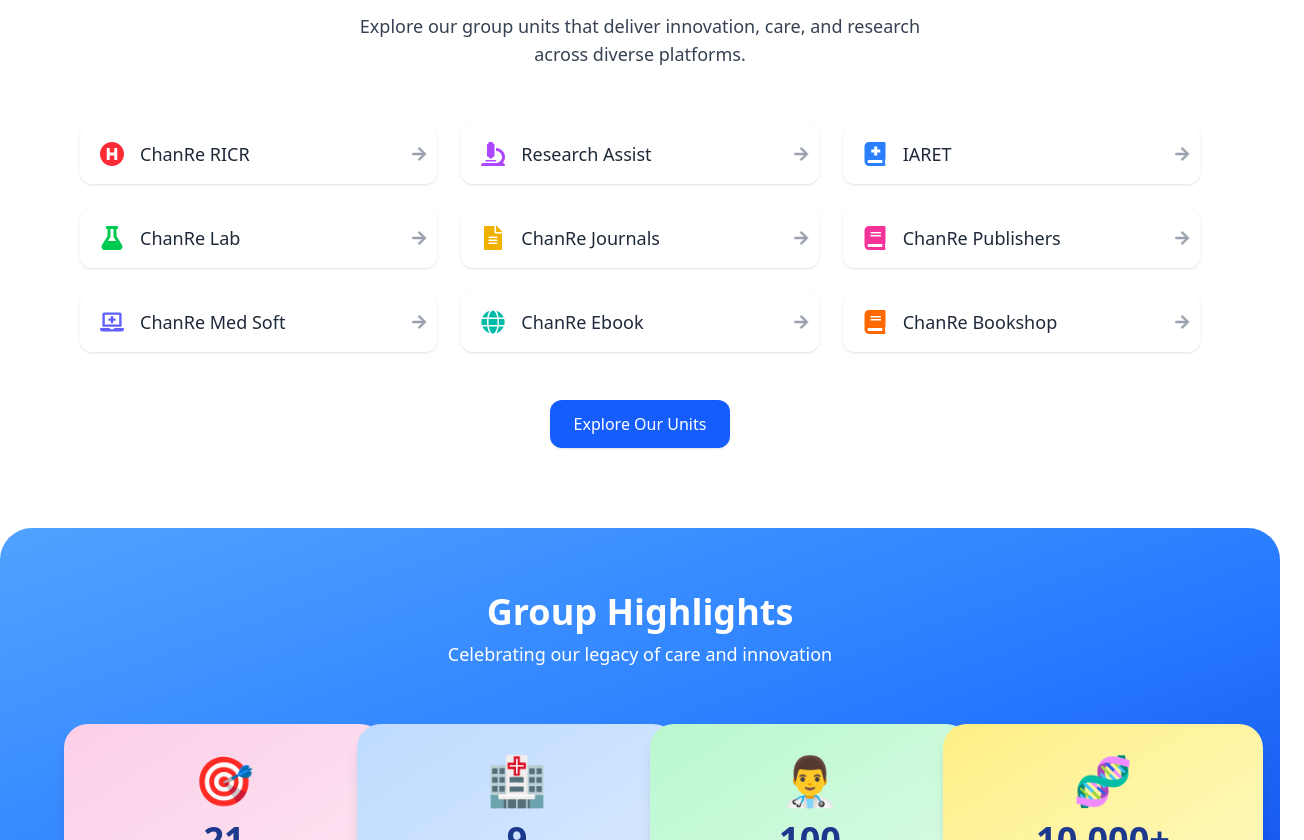
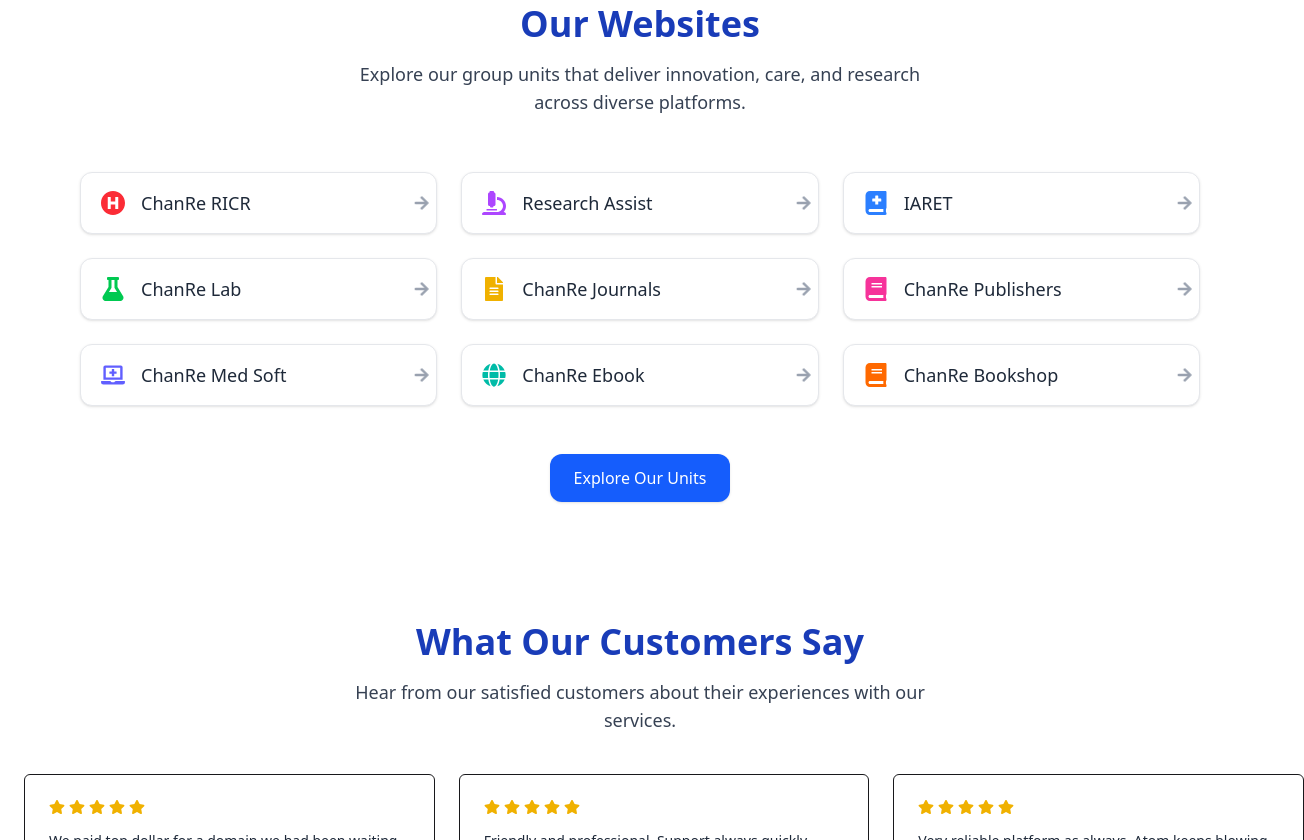
Before and after one commit to ManuJ1210/ChanRe, a React (Vite) app: page / in a window 1280 px wide. Shown: the part 1960-2800 px from the top of the page, 1304 px wide, since content can reach past the window. Built offline with nearby package versions, Linux system fonts and the light colour scheme.

Commit message:
Added few animations

```diff
--- a/src/components/Carousel.jsx
+++ b/src/components/Carousel.jsx
@@ -16,7 +16,7 @@
           viewport={{ once: true }}
         >
           <h1 className="text-6xl font-extrabold text-gray-700 leading-tight mb-4 drop-shadow-sm">
-            Healthcare built to{" "}
+            Healthcare built to <br />{" "}
             <span className="text-blue-600">
               <Typewriter
                 words={["Serve", "Care", "Innovate", "Heal"]}
--- /dev/null
+++ b/src/components/CustomerReviews.jsx
@@ -0,0 +1,86 @@
+import React, { useState } from "react";
+import { FaStar, FaChevronLeft, FaChevronRight } from "react-icons/fa";
+
+const testimonials = [
+  {
+    name: "DB",
+    date: "January 28th, 2025",
+    feedback:
+      "We paid top dollar for a domain we had been waiting to obtain for a while, Atom made the payment and transfer painless and swift. Even with the delay of waiting over the weekend for our funds to transfer. Tech support is pretty swift to answer any emails as well. Accepting the final transfer was a b ...",
+  },
+  {
+    name: "customer",
+    date: "May 13th, 2025",
+    feedback:
+      "Friendly and professional. Support always quickly responded when I had a question. The company did a fantastic job handling a sale and listened to me when I had feedback. I trust doing business with Atom.",
+  },
+  {
+    name: "oluwaseun ebhohon",
+    date: "May 7th, 2025",
+    feedback:
+      "Very reliable platform as always. Atom keeps blowing my mind away. Sold a name and the transaction went very smoothly. I got paid in less than 30 minutes of payout request",
+  },
+  {
+    name: "new user",
+    date: "May 1st, 2025",
+    feedback:
+      "Excellent experience. Seamless platform and trustworthy. I’ll definitely use Atom again in the future.",
+  },
+];
+
+const TestimonialCard = ({ feedback, name, date }) => (
+  <div className="border p-6 rounded-md w-full md:w-1/3 flex-shrink-0 bg-white">
+    <div className="flex items-center gap-1 mb-4 text-yellow-500">
+      {Array(5)
+        .fill()
+        .map((_, i) => (
+          <FaStar key={i} />
+        ))}
+    </div>
+    <p className="text-gray-800 text-sm mb-6 line-clamp-6">{feedback}</p>
+    <p className="font-semibold text-sm text-gray-900">{name}</p>
+    <p className="text-sm text-gray-500 mt-1">{date}</p>
+  </div>
+);
+
+const TestimonialSection = () => {
+  const [index, setIndex] = useState(0);
+  const perPage = 3;
+
+  const next = () => setIndex((prev) => (prev + perPage) % testimonials.length);
+  const prev = () => setIndex((prev) => (prev - perPage + testimonials.length) % testimonials.length);
+
+  const visible = Array.from({ length: perPage }, (_, i) => testimonials[(index + i) % testimonials.length]);
+
+  return (
+    <section className="max-w-7xl mx-auto px-6 py-12 mt-10 ">
+      <h2 className=" text-4xl font-extrabold text-center mt-8 text-blue-800 ">What Our Customers Say</h2>
+        <p className="text-center text-gray-700 mt-4 max-w-xl mx-auto text-base sm:text-lg">Hear from our satisfied customers about their experiences with our services.</p>
+
+      <div className="flex flex-col md:flex-row gap-6 mx-auto h-80 mt-10 ">
+        {visible.map((t, i) => (
+          <TestimonialCard key={i} {...t} />
+        ))}
+      </div>
+
+      <div className="flex justify-end mt-6 pr-2 gap-2">
+        <button
+          onClick={prev}
+          className="w-10 h-10 rounded-full border bg-white border-gray-300 flex items-center justify-center text-gray-700 hover:bg-gray-900 hover:text-white"
+        >
+          <FaChevronLeft />
+        </button>
+        <button
+          onClick={next}
+          className="w-10 h-10 rounded-full border bg-white border-gray-300 flex items-center justify-center text-gray-700 hover:bg-gray-900 hover:text-white"
+        >
+          <FaChevronRight />
+        </button>
+      </div>
+
+
+    </section>
+  );
+};
+
+export default TestimonialSection;
--- a/src/components/Highlights.jsx
+++ b/src/components/Highlights.jsx
@@ -30,7 +30,7 @@
         </p>
       </motion.div>
 
-      <div className="grid grid-cols-1 sm:grid-cols-2 lg:grid-cols-4 gap-5">
+      <div className="grid grid-cols-1 sm:grid-cols-2 lg:grid-cols-4 gap-4">
         {highlights.map((item, index) => (
           <motion.div
             key={index}
--- a/src/components/units.jsx
+++ b/src/components/units.jsx
@@ -53,12 +53,12 @@
           {units.map((unit, index) => (
             <motion.li
               key={index}
-              className="flex items-center justify-between gap-4border border-gray-200 rounded-xl px-5 py-4 shadow hover:shadow-md transition"
+              className="flex items-center justify-between gap-4 border bg-white border-gray-200 rounded-xl px-5 py-4 ease-in-out shadow hover:shadow-md transition"
               initial={{ opacity: 0, y: 30 }}
               whileInView={{ opacity: 1, y: 0 }}
-              transition={{ duration: 0.4, delay: index * 0.1 }}
+              transition={{ duration: 0.15}}
               viewport={{ once: true }}
-              whileHover={{ scale: 1.02 }}
+              whileHover={{ scale: 1.08 }}
             >
               <div className="flex items-center gap-4">
                 <div className="text-2xl">{unit.icon}</div>
--- a/src/index.css
+++ b/src/index.css
@@ -1,3 +1,2 @@
 @import "tailwindcss";
 @plugin "daisyui";
-@tailwind utilities;
--- a/src/pages/BackgroundAnimation.jsx
+++ b/src/pages/BackgroundAnimation.jsx
@@ -38,7 +38,7 @@
   const boxBaseStyle = {
     position: "absolute",
     display: "block",
-    backgroundColor: "rgba(160, 160, 160, 0.6)", // soft gray
+    backgroundColor: "rgb(0, 65, 255)", // soft gray
     bottom: "-150px",
     animationName: "floatBox",
     animationIterationCount: "infinite",
--- a/src/pages/Homepage.jsx
+++ b/src/pages/Homepage.jsx
@@ -4,6 +4,7 @@
 import AboutSection from "../components/aboutSection";
 import { FaRegClock, FaVideo, FaCalendarCheck, FaVial } from "react-icons/fa";
 import Units from "../components/units";
+import TestimonialSection from "../components/CustomerReviews";
 
 function Homepage() {
   return (
@@ -45,35 +46,35 @@
             {
               title: "24×7 Customer Support",
               desc: "Experience expert care anytime, anywhere.",
-              gradient: "from-blue-100 to-blue-50",
+              gradient: "from-blue-200 to-blue-400",
               icon: <FaRegClock />,
               iconColor: "text-blue-600",
             },
             {
               title: "Live Video Consultations",
               desc: "Connect instantly with specialists.",
-              gradient: "from-yellow-100 to-yellow-50",
+              gradient: "from-yellow-200 to-yellow-400",
               icon: <FaVideo />,
               iconColor: "text-yellow-500",
             },
             {
               title: "Appointment Booking",
               desc: "Book appointments easily online.",
-              gradient: "from-pink-100 to-pink-50",
+              gradient: "from-pink-200 to-pink-400",
               icon: <FaCalendarCheck />,
               iconColor: "text-pink-500",
             },
             {
               title: "Sample Collections",
               desc: "We collect samples at your doorstep.",
-              gradient: "from-green-100 to-green-50",
+              gradient: "from-green-200 to-green-400",
               icon: <FaVial />,
               iconColor: "text-green-500",
             },
           ].map((item, i) => (
             <motion.div
               key={i}
-              className={`bg-gradient-to-br ${item.gradient} rounded-3xl p-6 md:p-8 shadow-md border border-blue-100 text-center transition hover:shadow-xl`}
+              className={`bg-gradient-to-br ${item.gradient} rounded-3xl p-6 md:p-8 shadow-md border border-blue-100 text-center transition ease-in-out hover:shadow-xl`}
               whileInView={{ opacity: 1, y: 0 }}
               initial={{ opacity: 0, y: 40 }}
               transition={{ duration: 0.4, delay: i * 0.1 }}
@@ -94,6 +95,7 @@
 
       {/* Units & Highlights */}
       <Units />
+      <TestimonialSection />
       <GroupHighlights />
     </>
   );
```
Also changed, not shown: src/AboutUnits.jsx/ChanReRICR.jsx (added).
